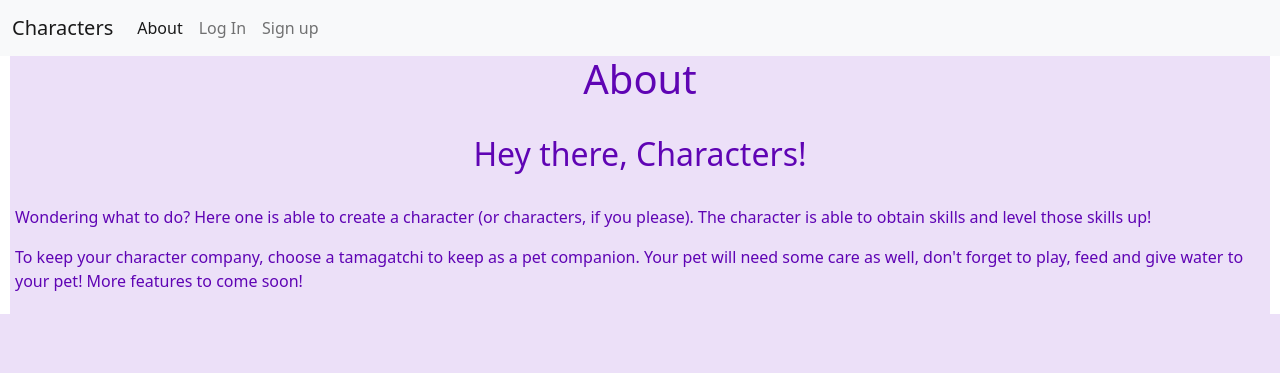
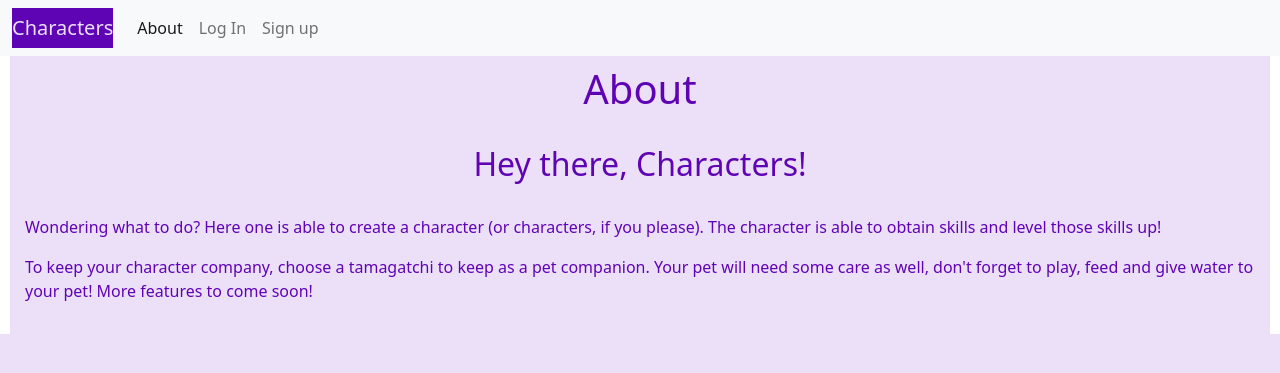
Before and after one commit to Jeal3R5/Unit4_Characters, a Django app: page /about/ in a window 1280 px wide. Shown: the top 373 px of the page. Run offline with Django 4.2, Linux system fonts and the light colour scheme.

Commit message:
welcome css

```diff
--- a/main_app/static/css/style.css
+++ b/main_app/static/css/style.css
@@ -51,7 +51,7 @@ main {
     background-color: #ECE0F8;
     color: #5f04b4;
     margin: 10px;
-    padding: 5px;
+    padding: 15px;
 }
 
 
@@ -66,3 +66,10 @@ h2 {
   text-align: center;
 
 }
+
+
+a.navbar-brand {
+  color:#ECE0F8;
+  background-color: #5f04b4;
+
+}
```
